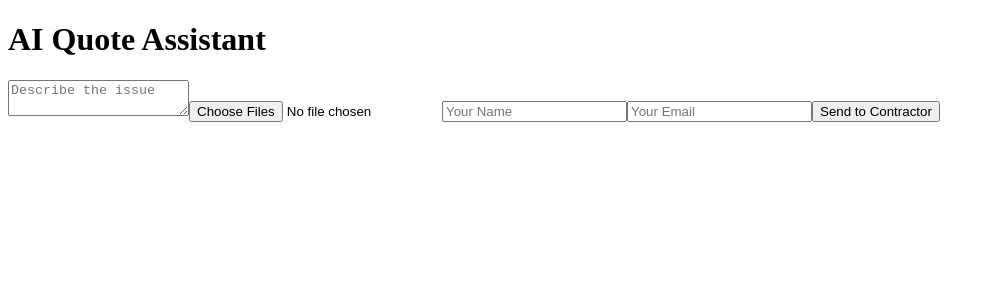
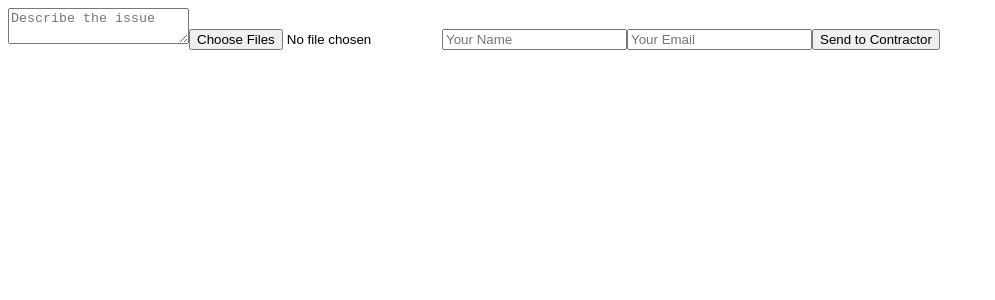
Before and after one commit to brokendished/mbnfxt, a React (Create React App) app in the folder ai_quote_app/: page / in a window 1280 px wide. Shown: the top 300 px of the page, without its empty margins (0-995 px from the left). Built offline with nearby package versions, Linux system fonts and the light colour scheme; the HTML template or start-up script is replaced by a standard one.

Commit message:
Update App.js

```diff
--- a/ai_quote_app/src/App.js
+++ b/ai_quote_app/src/App.js
@@ -1,10 +1,9 @@
-import React, { useState } from 'react';
-import ChatbotForm from './components/ChatbotForm';
+import React from "react";
+import ChatbotForm from "./components/ChatbotForm";
 
 function App() {
   return (
-    <div>
-      <h1>AI Quote Assistant</h1>
+    <div className="App">
       <ChatbotForm />
     </div>
   );
```
